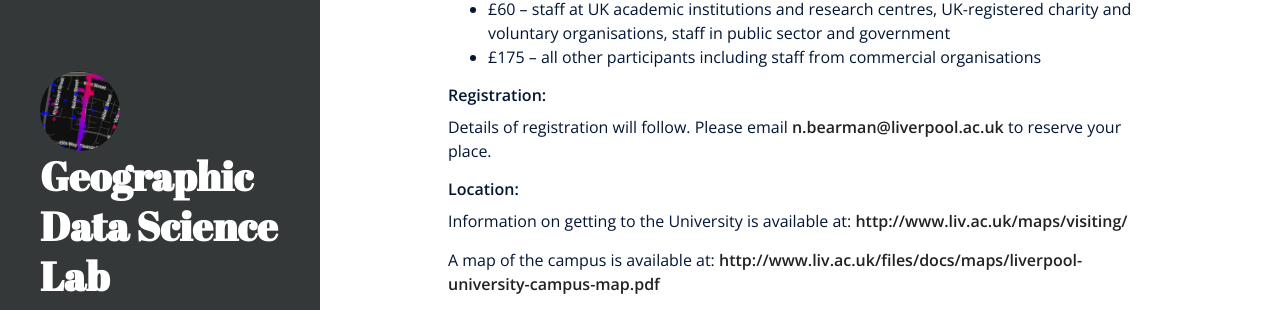
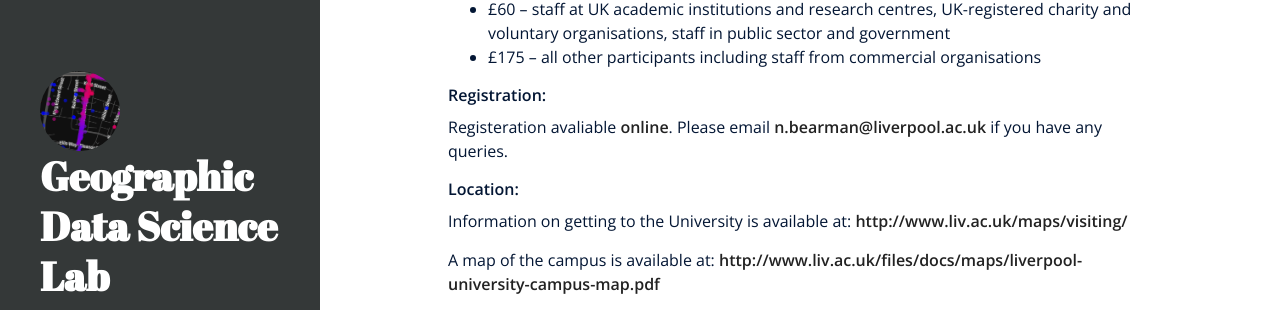
Before and after one commit to alexsingleton/geographicdatascience, a Jekyll site: the page built from _posts/2014-10-16-Introduction-to-QGIS.md, in a window 1280 px wide and 900 px high, scrolled down 593 px. Shown: the part 144-454 px from the top of the window. Built offline with Jekyll 4.4.1, drawn with Linux system fonts in a browser that asks for light colours; nearby versions of some CDN libraries; Markdown is read by kramdown in place of the engine named in the settings; comment, search, counter and statistics services are not loaded.

Commit message:
post edit

```diff
--- a/_posts/2014-10-16-Introduction-to-QGIS.md
+++ b/_posts/2014-10-16-Introduction-to-QGIS.md
@@ -30,7 +30,7 @@ If you are already familiar with the basic elements of GIS, you may wish to atte
 - £175 – all other participants including staff from commercial organisations
 
 ####Registration:
-Details of registration will follow. Please email <mailto:n.bearman@liverpool.ac.uk> to reserve your place.
+Registeration avaliable [online](http://payments.liv.ac.uk/browse/extra_info.asp?compid=1&modid=2&deptid=38&catid=38&prodid=726). Please email <mailto:n.bearman@liverpool.ac.uk> if you have any queries.
 
 ####Location:
 Information on getting to the University is available at: [http://www.liv.ac.uk/maps/visiting/](http://www.liv.ac.uk/maps/visiting/)
```
